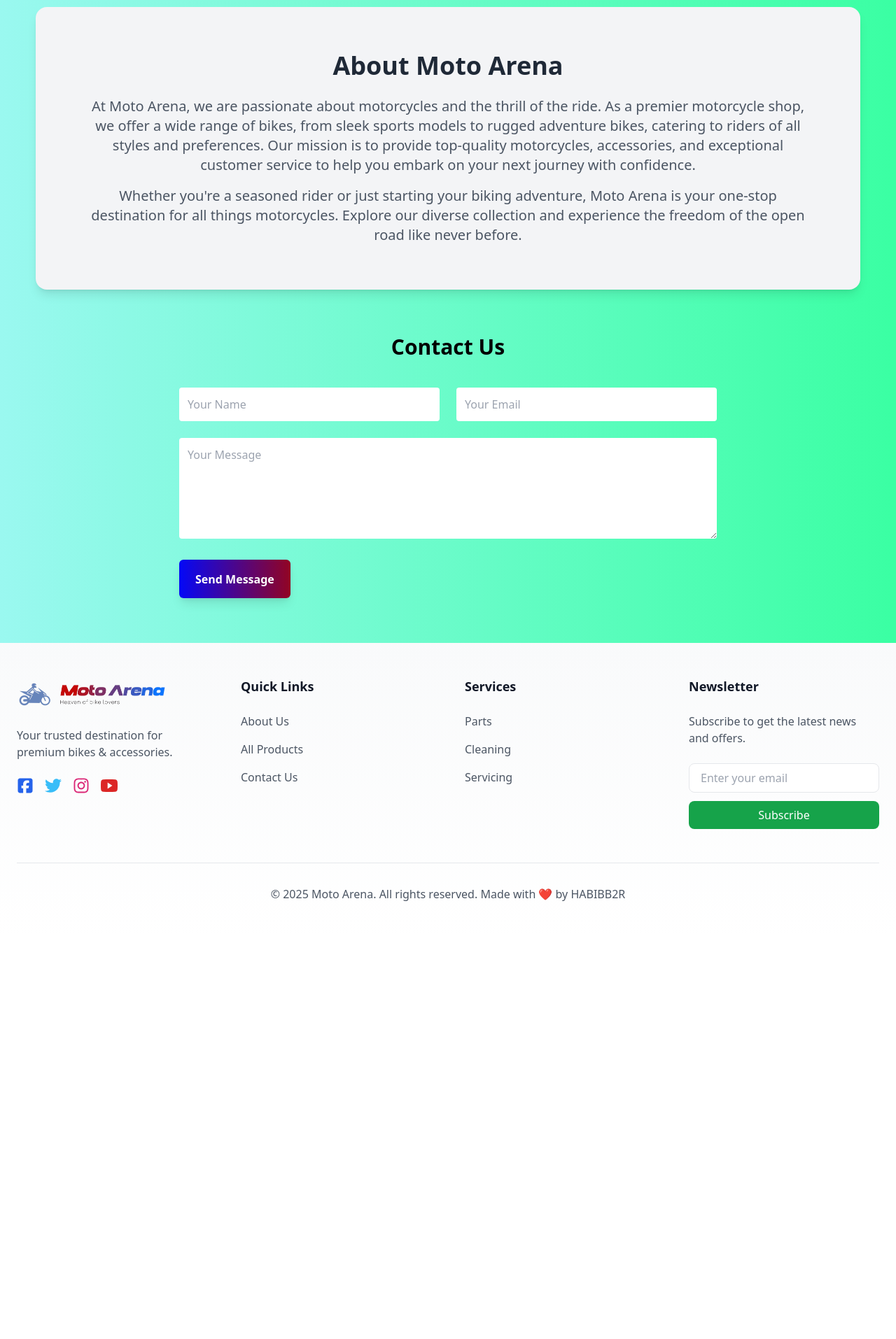
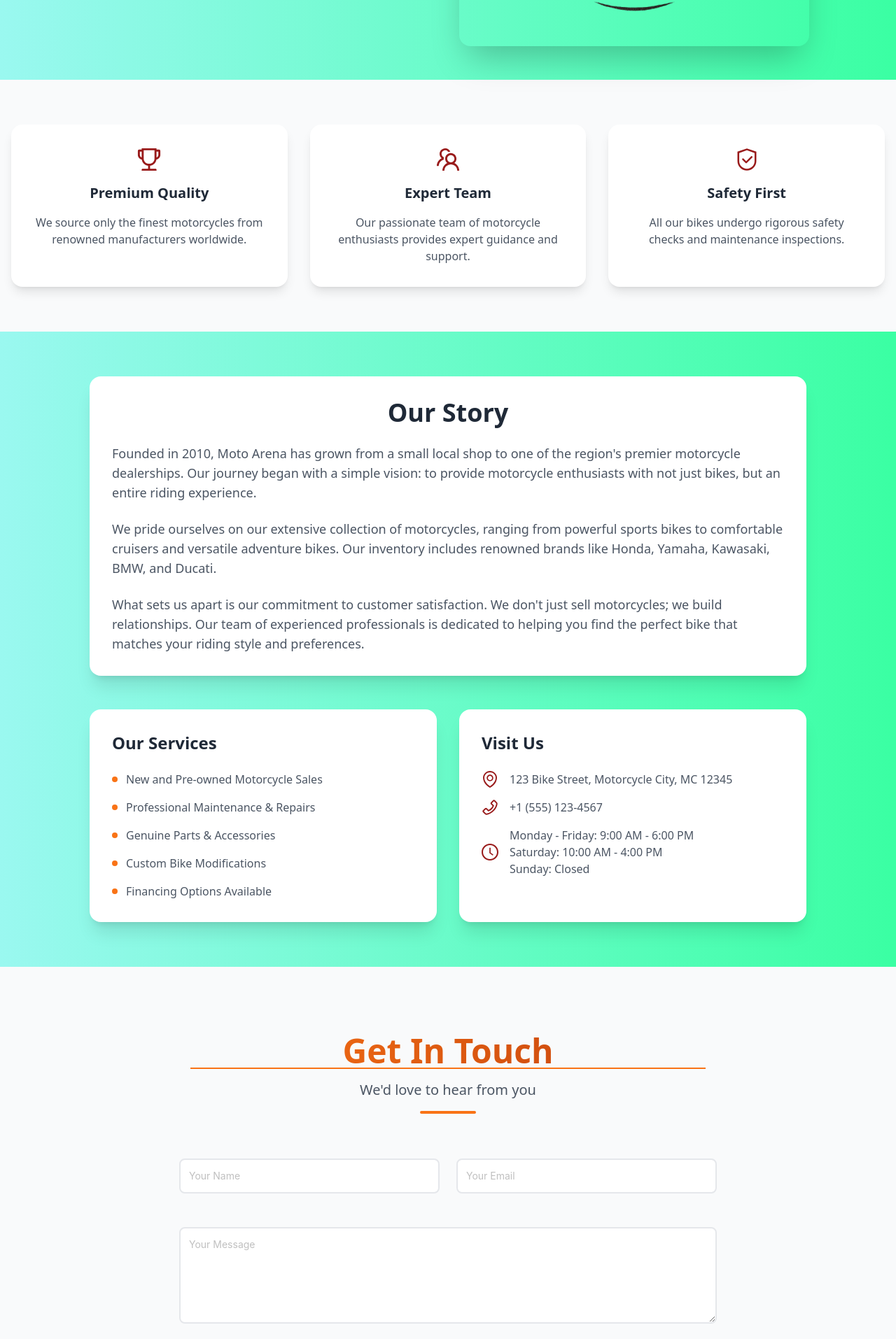
Before and after one commit to habibb2r/MOTO-Arena, a React (Vite) app: page /about-us in a window 1280 px wide. Shown: the part 735-2649 px from the top of the page at 70% size. Before the commit the page ends 2073 px from the top, so only its background shows below. Built offline with nearby package versions, Linux system fonts and the light colour scheme.

Commit message:
About Us

```diff
--- a/src/components/Navbar.tsx
+++ b/src/components/Navbar.tsx
@@ -5,6 +5,7 @@ import { isAuthenticated, logout, useCurrentUser } from '../redux/features/auth/
 import { Divider, Drawer, Tooltip } from 'antd';
 import { useState } from 'react';
 import './nav.css'
+import { toast } from 'sonner';
 const Navbar = () => {
   const [open, setOpen] = useState(false);
 
@@ -19,6 +20,12 @@ const Navbar = () => {
     const user = useAppSelector(useCurrentUser);
 
     const dispatch = useAppDispatch()
+
+    const handleLogout = () => {
+      dispatch(logout())
+      setOpen(false)
+      toast.success('Logout Successfully')
+    }
   return (
     <nav className="fixed  w-full mx-auto flex justify-between items-center px-6 py-4 shadow-md navbar text-black font-semibold">
       {/* Logo */}
@@ -64,7 +71,8 @@ const Navbar = () => {
              <img className="w-10 h-10 shadow-xl shadow-green-500 rounded-full forPc" src={user?.photoURL} alt="" />
              </Tooltip>
             <Link to={"/login"}>
-          <button className="border px-4 py-1 rounded hover:bg-green-300">
+          <button className="px-8 py-3 bg-orange-500 hover:bg-orange-600 text-white rounded-full
+                        font-semibold shadow-lg hover:shadow-orange-500/20 transition-all duration-300">
             Login
           </button>
         </Link>
@@ -96,7 +104,8 @@ const Navbar = () => {
 
         <Link onClick={() => setOpen(!open)} className='px-3 py-2 border-2 border-gray-300 rounded-2xl font-semibold' to={`/dashboard/${user?.role}`}>Dashboard</Link>
         <Divider></Divider>
-        <button onClick={() => dispatch(logout())} className="bg-[#862020] text-white px-4 py-1 rounded">Logout</button>
+        <button onClick={() => handleLogout()} className="px-8 py-3 bg-red-500 hover:bg-red-600 text-white rounded-full
+                        font-semibold shadow-lg hover:shadow-orange-500/20 transition-all duration-300">Logout</button>
       </Drawer>
       </div>
     </nav>
--- a/src/pages/AboutUs.tsx
+++ b/src/pages/AboutUs.tsx
@@ -1,75 +1,275 @@
-
 import banner from "../assets/banner.png";
 import Title from "../components/HomePageComponents/Title";
+import { motion } from "framer-motion";
+import {
+  PhoneOutlined,
+  EnvironmentOutlined,
+  ClockCircleOutlined,
+  TrophyOutlined,
+  TeamOutlined,
+  SafetyOutlined,
+} from "@ant-design/icons";
+import { Form, Input } from "antd";
+import { toast } from "sonner";
 
-export default function Home() {
+export default function AboutUs() {
+  const onFinish = () => {
+    toast.success("Message sent successfully! We will get back to you soon.");
+  };
+
+  const features = [
+    {
+      icon: <TrophyOutlined className="text-4xl text-red-800" />,
+      title: "Premium Quality",
+      description:
+        "We source only the finest motorcycles from renowned manufacturers worldwide.",
+    },
+    {
+      icon: <TeamOutlined className="text-4xl text-red-800" />,
+      title: "Expert Team",
+      description:
+        "Our passionate team of motorcycle enthusiasts provides expert guidance and support.",
+    },
+    {
+      icon: <SafetyOutlined className="text-4xl text-red-800" />,
+      title: "Safety First",
+      description:
+        "All our bikes undergo rigorous safety checks and maintenance inspections.",
+    },
+  ];
+
   return (
-    <div>
-     <Title title="About Us" subtitle="Learn more about Moto Arena"></Title>
+    <div className="min-h-screen">
+      <Title
+        title="About Us"
+        subtitle="Learn more about Moto Arena"
+        variant="gradient"
+      />
 
       {/* Hero Section */}
-      <div className="flex justify-center items-center gap-5">
-      <section className="text-center py-16 px-4">
-        <h1 className="text-3xl md:text-5xl font-bold">
+      <motion.div
+        initial={{ opacity: 0, y: 20 }}
+        animate={{ opacity: 1, y: 0 }}
+        className="flex flex-col md:flex-row justify-center items-center gap-8 px-4 md:px-8 py-12"
+      >
+        <div className="md:w-1/2 text-center md:text-left space-y-6">
+          <h1 className="text-4xl md:text-6xl font-bold bg-gradient-to-r from-red-500 to-violet-700 bg-clip-text text-transparent">
             Welcome to Moto Arena Family
           </h1>
-        <p className="mt-4 text-lg md:text-xl">
-          Your trusted destination for premium bikes & accessories.
+          <p className="text-xl md:text-2xl text-gray-700">
+            Your trusted destination for premium bikes & accessories since 2010.
           </p>
-      </section>
-      <div>
-        <img src={banner} alt="" />
+        </div>
+        <motion.div
+          className="md:w-1/2"
+          whileHover={{ scale: 1.02 }}
+          transition={{ duration: 0.3 }}
+        >
+          <img
+            src={banner}
+            alt="Moto Arena Showroom"
+            className="rounded-2xl shadow-2xl"
+          />
+        </motion.div>
+      </motion.div>
+
+      {/* Features Section */}
+      <div className="bg-gray-50 py-16">
+        <div className="max-w-7xl mx-auto px-4">
+          <div className="grid md:grid-cols-3 gap-8">
+            {features.map((feature, index) => (
+              <motion.div
+                key={index}
+                initial={{ opacity: 0, y: 20 }}
+                whileInView={{ opacity: 1, y: 0 }}
+                viewport={{ once: true }}
+                transition={{ delay: index * 0.2 }}
+                className="bg-white p-8 rounded-2xl shadow-lg hover:shadow-xl transition-shadow"
+              >
+                <div className="flex flex-col items-center text-center space-y-4">
+                  {feature.icon}
+                  <h3 className="text-xl font-bold text-gray-800">
+                    {feature.title}
+                  </h3>
+                  <p className="text-gray-600">{feature.description}</p>
+                </div>
+              </motion.div>
+            ))}
+          </div>
         </div>
       </div>
 
-      {/* About Moto Arena Section */}
-      <section className="bg-gray-100 py-16 px-4 mx-[4%] rounded-2xl shadow-lg">
-        <div className="max-w-5xl mx-auto text-center">
-          <h2 className="text-3xl md:text-4xl font-bold text-gray-800">
-            About Moto Arena
+      {/* About Section */}
+      <section className="py-16 px-4">
+        <div className="max-w-5xl mx-auto space-y-12">
+          <motion.div
+            initial={{ opacity: 0 }}
+            whileInView={{ opacity: 1 }}
+            viewport={{ once: true }}
+            className="bg-white rounded-2xl shadow-xl overflow-hidden"
+          >
+            <div className="p-8 space-y-6">
+              <h2 className="text-3xl md:text-4xl font-bold text-gray-800 text-center">
+                Our Story
               </h2>
-          <p className="mt-6 text-lg md:text-xl text-gray-600 leading-relaxed">
-            At Moto Arena, we are passionate about motorcycles and the thrill
-            of the ride. As a premier motorcycle shop, we offer a wide range of
-            bikes, from sleek sports models to rugged adventure bikes, catering
-            to riders of all styles and preferences. Our mission is to provide
-            top-quality motorcycles, accessories, and exceptional customer
-            service to help you embark on your next journey with confidence.
+              <div className="space-y-6 text-gray-600 leading-relaxed">
+                <p className="text-lg">
+                  Founded in 2010, Moto Arena has grown from a small local shop
+                  to one of the region's premier motorcycle dealerships. Our
+                  journey began with a simple vision: to provide motorcycle
+                  enthusiasts with not just bikes, but an entire riding
+                  experience.
                 </p>
-          <p className="mt-4 text-lg md:text-xl text-gray-600 leading-relaxed">
-            Whether you're a seasoned rider or just starting your biking
-            adventure, Moto Arena is your one-stop destination for all things
-            motorcycles. Explore our diverse collection and experience the
-            freedom of the open road like never before.
+                <p className="text-lg">
+                  We pride ourselves on our extensive collection of motorcycles,
+                  ranging from powerful sports bikes to comfortable cruisers and
+                  versatile adventure bikes. Our inventory includes renowned
+                  brands like Honda, Yamaha, Kawasaki, BMW, and Ducati.
                 </p>
+                <p className="text-lg">
+                  What sets us apart is our commitment to customer satisfaction.
+                  We don't just sell motorcycles; we build relationships. Our
+                  team of experienced professionals is dedicated to helping you
+                  find the perfect bike that matches your riding style and
+                  preferences.
+                </p>
+              </div>
+            </div>
+          </motion.div>
+
+          {/* Services Section */}
+          <motion.div
+            initial={{ opacity: 0 }}
+            whileInView={{ opacity: 1 }}
+            viewport={{ once: true }}
+            className="grid md:grid-cols-2 gap-8"
+          >
+            <div className="bg-white p-8 rounded-2xl shadow-xl">
+              <h3 className="text-2xl font-bold text-gray-800 mb-6">
+                Our Services
+              </h3>
+              <ul className="space-y-4 text-gray-600">
+                <li className="flex items-center gap-3">
+                  <span className="w-2 h-2 bg-orange-500 rounded-full"></span>
+                  New and Pre-owned Motorcycle Sales
+                </li>
+                <li className="flex items-center gap-3">
+                  <span className="w-2 h-2 bg-orange-500 rounded-full"></span>
+                  Professional Maintenance & Repairs
+                </li>
+                <li className="flex items-center gap-3">
+                  <span className="w-2 h-2 bg-orange-500 rounded-full"></span>
+                  Genuine Parts & Accessories
+                </li>
+                <li className="flex items-center gap-3">
+                  <span className="w-2 h-2 bg-orange-500 rounded-full"></span>
+                  Custom Bike Modifications
+                </li>
+                <li className="flex items-center gap-3">
+                  <span className="w-2 h-2 bg-orange-500 rounded-full"></span>
+                  Financing Options Available
+                </li>
+              </ul>
+            </div>
+
+            <div className="bg-white p-8 rounded-2xl shadow-xl">
+              <h3 className="text-2xl font-bold text-gray-800 mb-6">
+                Visit Us
+              </h3>
+              <div className="space-y-4 text-gray-600">
+                <div className="flex items-center gap-4">
+                  <EnvironmentOutlined className="text-2xl text-red-800" />
+                  <p>123 Bike Street, Motorcycle City, MC 12345</p>
+                </div>
+                <div className="flex items-center gap-4">
+                  <PhoneOutlined className="text-2xl text-red-800" />
+                  <p>+1 (555) 123-4567</p>
+                </div>
+                <div className="flex items-center gap-4">
+                  <ClockCircleOutlined className="text-2xl text-red-800" />
+                  <div>
+                    <p>Monday - Friday: 9:00 AM - 6:00 PM</p>
+                    <p>Saturday: 10:00 AM - 4:00 PM</p>
+                    <p>Sunday: Closed</p>
+                  </div>
+                </div>
+              </div>
+            </div>
+          </motion.div>
         </div>
       </section>
 
-      {/* Contact Section */}
-      <section className="py-16 px-4 w-full">
-        <h2 className="text-3xl font-semibold text-center mb-10">Contact Us</h2>
-        <form className="max-w-3xl mx-auto space-y-6">
+      {/* Contact Form Section */}
+      <section className="py-16 px-4 bg-gray-50">
+        <div className="max-w-3xl mx-auto">
+          <Title
+            title="Get In Touch"
+            subtitle="We'd love to hear from you"
+            variant="outlined"
+          />
+
+          <motion.div
+            initial={{ opacity: 0, y: 20 }}
+            whileInView={{ opacity: 1, y: 0 }}
+            viewport={{ once: true }}
+            className="mt-8"
+          >
+            <Form
+              name="contact"
+              onFinish={onFinish}
+              layout="vertical"
+              className="space-y-6"
+            >
               <div className="grid grid-cols-1 md:grid-cols-2 gap-6">
-            <input
-              type="text"
+                <Form.Item
+                  name="name"
+                  rules={[
+                    { required: true, message: "Please input your name!" },
+                  ]}
+                >
+                  <Input
                     placeholder="Your Name"
-              className="p-3 rounded border-1 border-blue-400 w-full"
+                    className="p-3 rounded-lg border-2 border-gray-200 focus:border-orange-500 hover:border-orange-500 transition-colors"
                   />
-            <input
-              type="email"
+                </Form.Item>
+                <Form.Item
+                  name="email"
+                  rules={[
+                    { required: true, message: "Please input your email!" },
+                    { type: "email", message: "Please enter a valid email!" },
+                  ]}
+                >
+                  <Input
                     placeholder="Your Email"
-              className="p-3 rounded border-1 border-blue-400 w-full"
+                    className="p-3 rounded-lg border-2 border-gray-200 focus:border-orange-500 hover:border-orange-500 transition-colors"
                   />
+                </Form.Item>
               </div>
-          <textarea
+
+              <Form.Item
+                name="message"
+                rules={[
+                  { required: true, message: "Please input your message!" },
+                ]}
+              >
+                <Input.TextArea
                   placeholder="Your Message"
                   rows={5}
-            className="p-3 rounded border-1 border-blue-400 w-full"
-          ></textarea>
-          <button type="submit" className="myBtn">
+                  className="p-3 rounded-lg border-2 border-gray-200 focus:border-orange-500 hover:border-orange-500 transition-colors"
+                />
+              </Form.Item>
+
+              <Form.Item>
+                <button
+                  type="submit"
+                  className="w-full bg-orange-500 hover:bg-orange-600 text-white font-semibold py-3 px-6 rounded-lg transition-colors duration-300"
+                >
                   Send Message
                 </button>
-        </form>
+              </Form.Item>
+            </Form>
+          </motion.div>
+        </div>
       </section>
     </div>
   );
--- a/src/pages/AllProducts.tsx
+++ b/src/pages/AllProducts.tsx
@@ -68,7 +68,7 @@ const AllProducts = () => {
     setSearchTerm(event.target.value);
   };
   return (
-    <div className="px-5">
+    <div className="px-5 pb-5">
       <FilterModal
         open={openFilter}
         setOpen={setOpenFilter}
```
Lines whose indentation alone changed are shown as unchanged.
